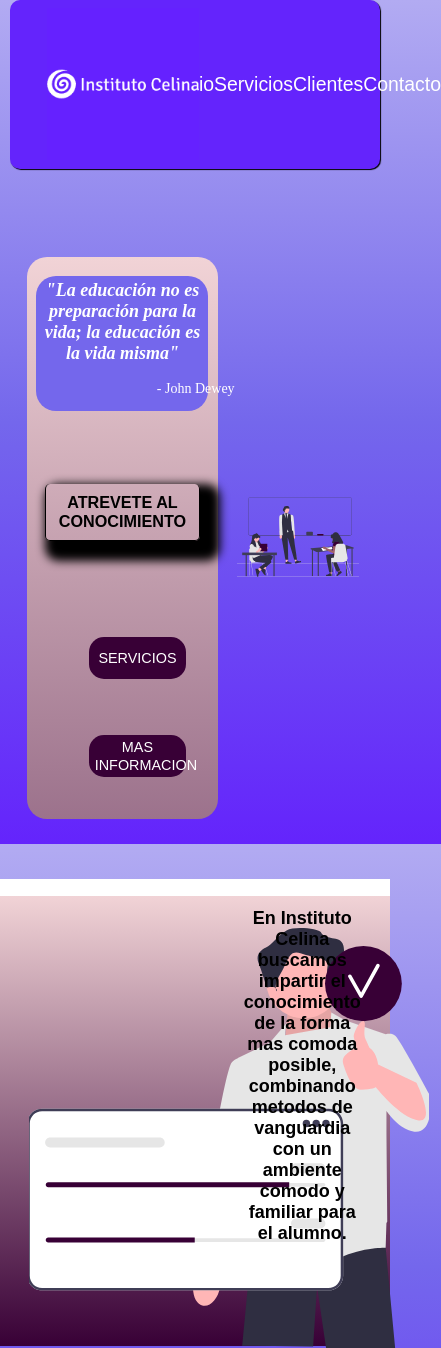
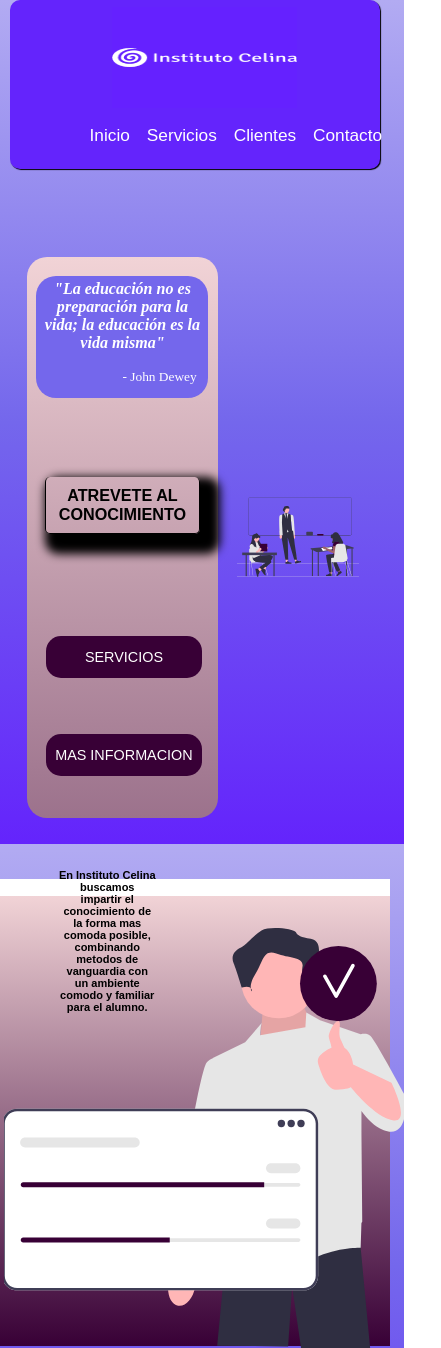
Before and after one commit to MaxiBravi/LandingPage-Con-Nucba-, a plain HTML site: page index.html in a window 390 px wide. Shown: the whole page, 441 px wide, since content can reach past the window. Drawn offline with Linux system fonts and the light colour scheme; a web font is replaced by a local one.

Commit message:
Responsive modifications v1.1

```diff
--- a/styles.css
+++ b/styles.css
@@ -50,7 +50,7 @@ body{
 }
 
 .nav-list > li{
-    gap: 25px;
+    margin-left: 5%;
     color: white;
 }
 
@@ -148,7 +148,7 @@ a:hover, a:visited, a:focus, a:active, a:link{
     font-size: 16px;
     width: 15vw;
     height: 5vh;
-    margin-left: 30px;
+    margin-left: 3px;
     background-color: #380036;
     color: white;
     border-radius: 15px;
@@ -219,7 +219,7 @@ a:hover, a:visited, a:focus, a:active, a:link{
 
 @media(max-width:1200px){
     *{
-        font-size: 90%;
+        font-size: 0.9em;
     }
 
     #img-join{
@@ -239,12 +239,12 @@ a:hover, a:visited, a:focus, a:active, a:link{
     }
 
     .phrase{
-        font-size: 18px;
+        font-size: 3em;
         margin: 2%;
     }
 
     .autor{
-        font-size: 14px;
+        font-size: 2.5em;
     }
 
 
@@ -287,7 +287,7 @@ a:hover, a:visited, a:focus, a:active, a:link{
     }
 
     #description{
-        font-size: 18px;
+        font-size: 2em;
     }
 
     .navbar{
@@ -295,3 +295,56 @@ a:hover, a:visited, a:focus, a:active, a:link{
     }
 
 }
+
+@media (max-width: 500px) and (max-height:1000px){
+
+    .header{
+        flex-direction: column;
+        justify-content: center;
+        align-items: center;
+    }
+
+    #logo{
+        height: 60%;
+        width: 50%;
+        left:2.5%
+    }
+
+    .nav-list > li{
+        font-size: 0.8em;
+        margin-right: 3.5%;
+        margin-left: 3.5%;
+    }
+
+    main{
+        font-size: 0.7em;
+    }
+
+    .autor{
+        left: 50%;
+    }
+
+    .buttons > button{
+        width: 40vw;
+    }
+
+    #img-join{
+        left: 2%;
+    }
+
+    .description{
+        position: absolute;
+        height: auto;
+        right: 50%;
+        top: 111.5%; /* ? No se porque lo hice asi pero funciona, lo voy a cambiar */
+    }
+
+    #description{
+        font-size: 1.5em;
+        margin-top: 10%;
+    }
+
+    #img-classroom{
+        /* !Modificar el tamano de la imagen, no se ve */
+    }
+}
```
